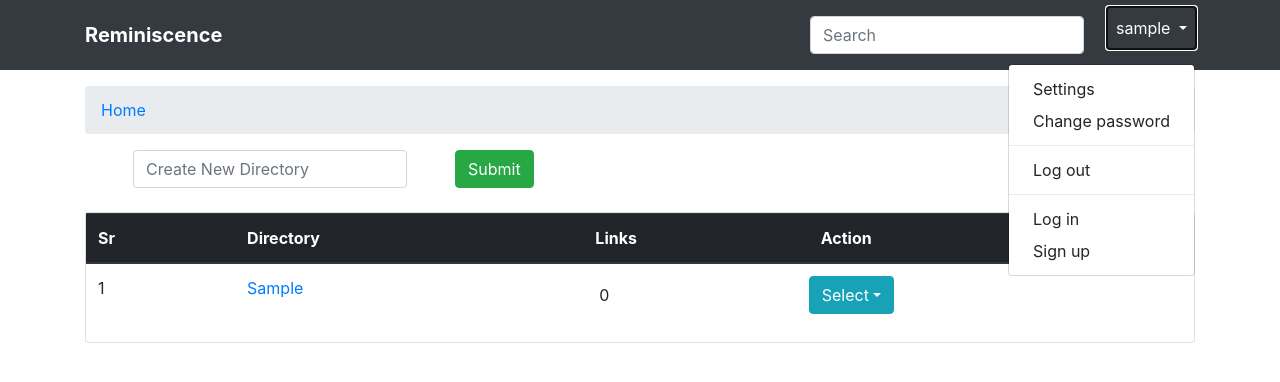
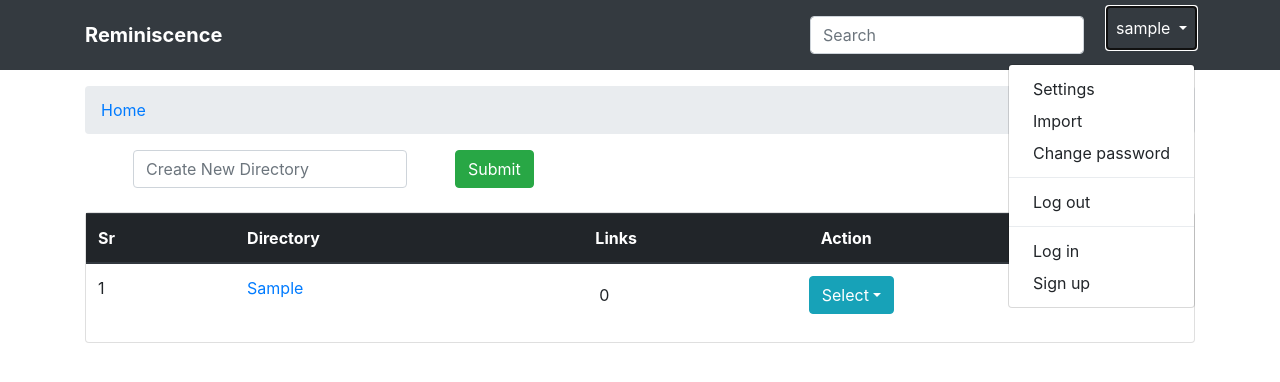
Before and after one commit to kanishka-linux/reminiscence, a Django app: page / in a window 1280 px wide, after a click that opens the changed part. Shown: the top 382 px of the page. Run offline with Django 3.2, Linux system fonts and the light colour scheme; a user stored in the database is signed in; tables that the repository leaves empty hold one stand-in row (values such as "Sample post"); parts of the project's set-up code (start-up, migrations or seed data) failed here and were passed over; some libraries are stand-ins or nearby versions.

Commit message:
add import option in main menu

```diff
--- a/templates/base.html
+++ b/templates/base.html
@@ -30,6 +30,7 @@
                   </a>
                   <div class="dropdown-menu dropdown-menu-right" aria-labelledby="userMenu">
                     <span class="dropdown-item" data-val="settings" api-url="/{{user.username}}/api/request">Settings</span>
+                    <span class="dropdown-item" data-val="import-settings" api-url="/{{user.username}}/api/request">Import</span>
                     <a class="dropdown-item" href="{% url 'password_change' %}">Change password</a>
                     <div class="dropdown-divider"></div>
                     <a class="dropdown-item" href="{% url 'logout' %}">Log out</a>
```
